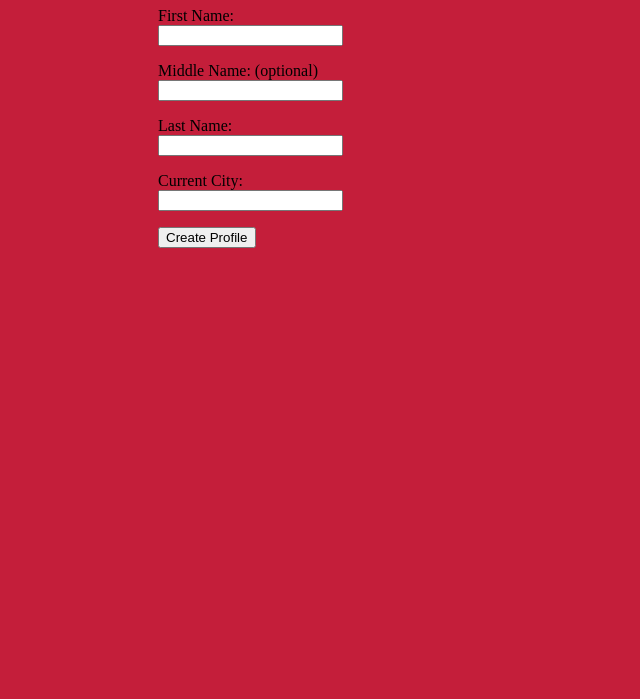
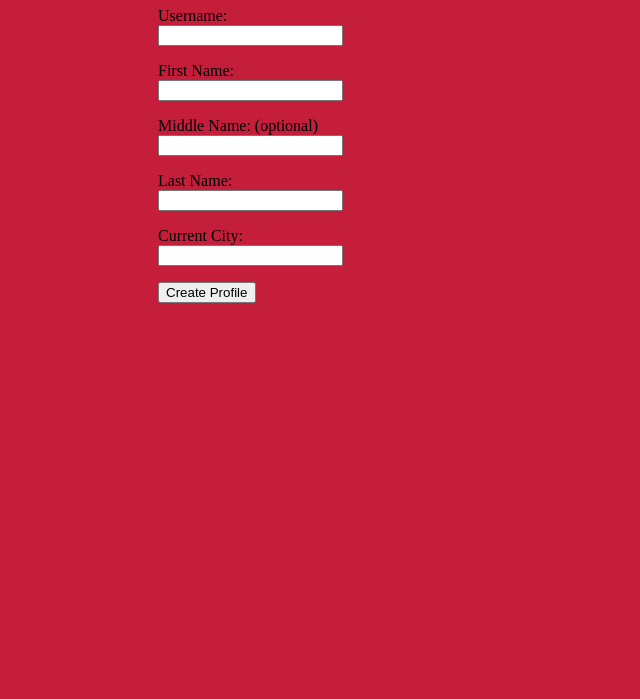
Before and after one commit to alevy/friendstar, a plain HTML site: page public/register.html in a window 1280 px wide. Shown: the part 101-800 px from the top of the page, without its empty margins (32-672 px from the left). Drawn offline with Linux system fonts and the light colour scheme.

Commit message:
Adding basic support for usernames.

```diff
--- a/public/register.html
+++ b/public/register.html
@@ -8,6 +8,10 @@
 <body>
   <h1>FriendStar Registration</h1>
   <form action="/profiles/" method="POST" id="edit_profile_form">
+    <p>
+      <label for="profile_username">Username:</label><br/>
+      <input type="text" name="profile[username]" id="profile_username"/>
+    </p>
     <p>
       <label for="profile_first_name">First Name:</label><br/>
       <input type="text" name="profile[first_name]" id="profile_first_name"/>
```
Also changed, not shown: docs/data_model.txt, 3 other files.
